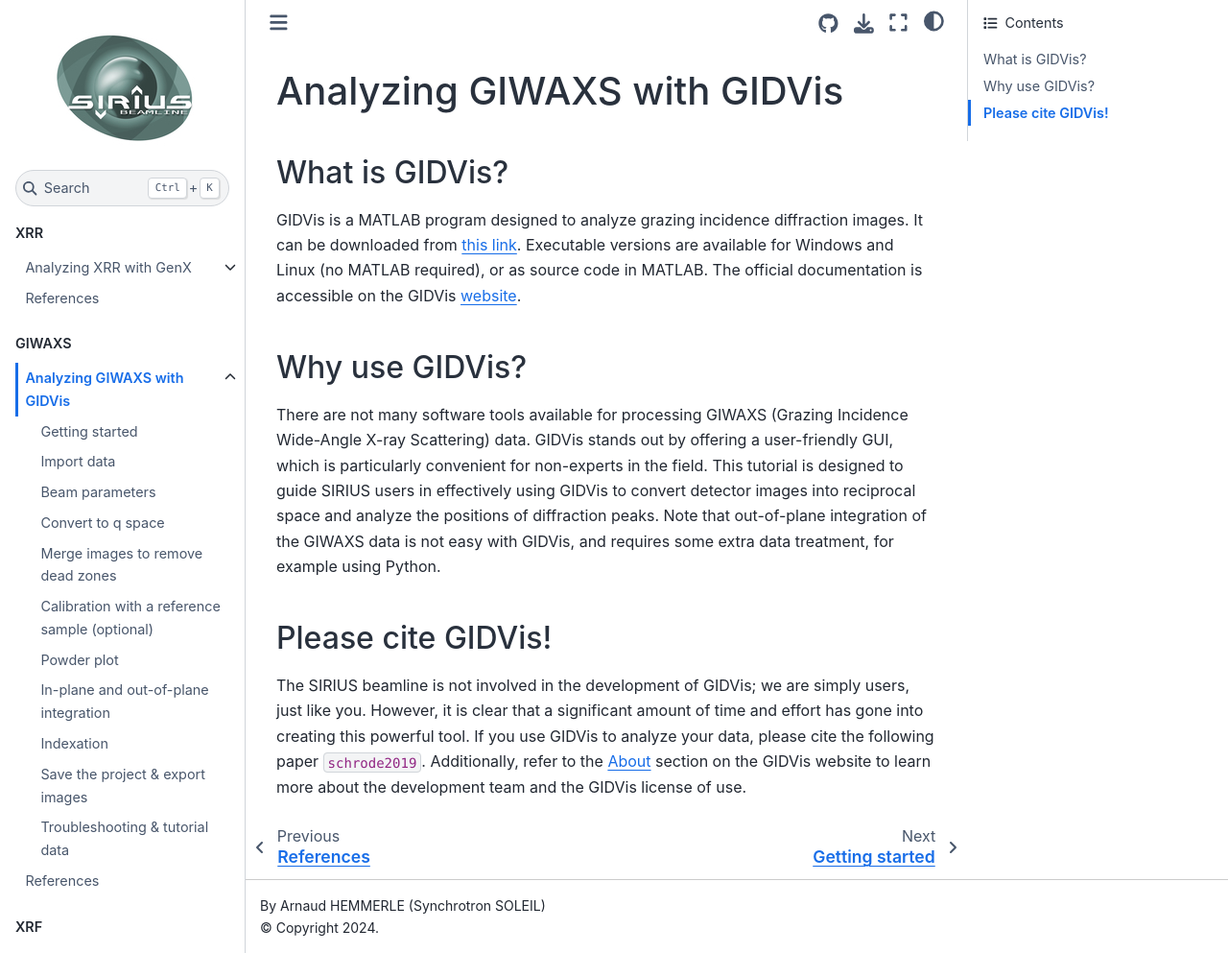
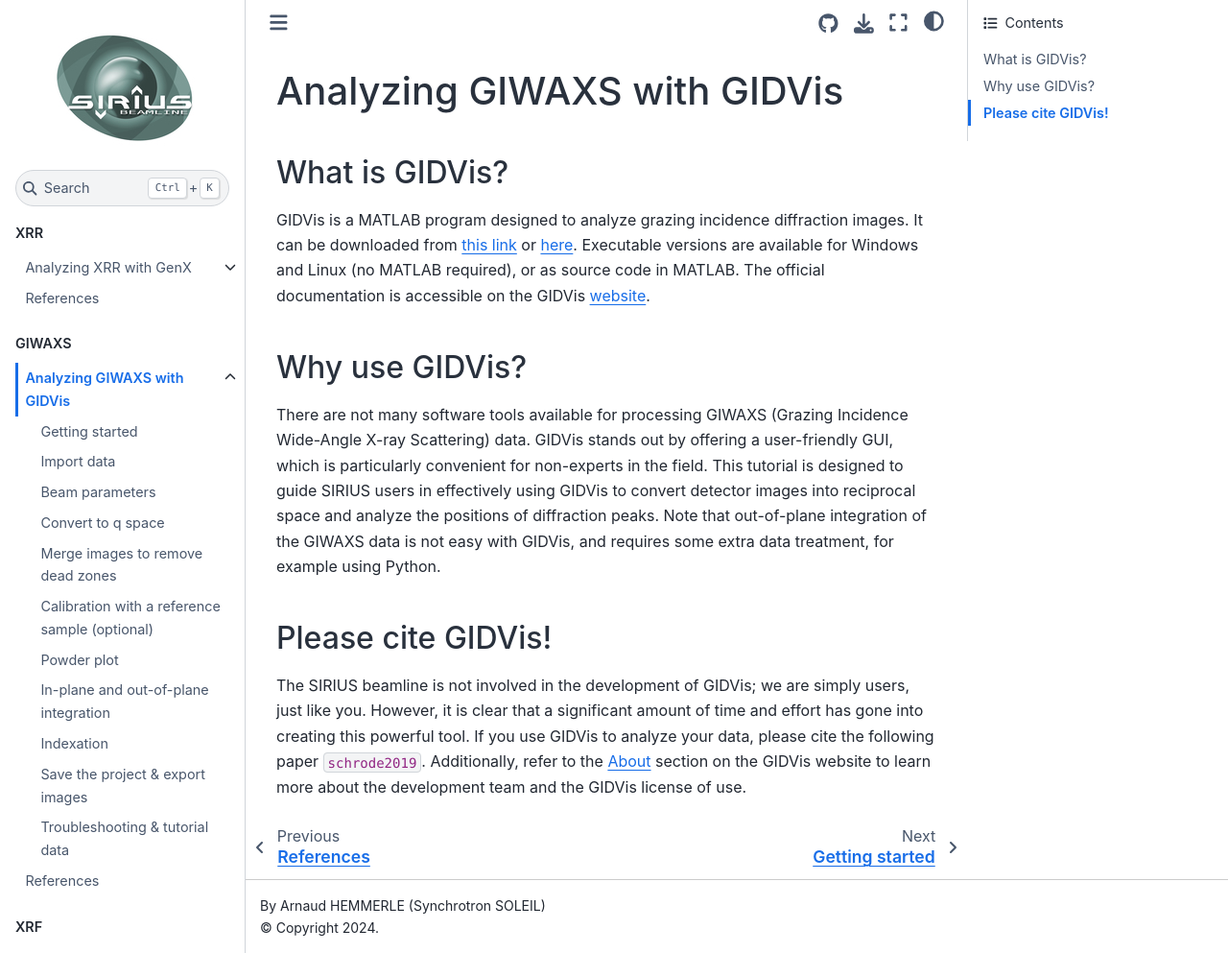
Before and after one commit to ArnaudHemmerle/data-analysis-on-sirius, a Jupyter Book: the page built from chapters/giwaxs/gidvis/about.md, in a window 1280 px wide and 993 px high. Shown: the whole window at 96% size. Built offline with Jupyter Book 1.0.4 settings and Sphinx 7.4.7 and the Sphinx Book theme 1.1.4, drawn with Linux system fonts in a browser that asks for light colours; cross-references to code outside the pages are shown as plain code.

Commit message:
Add link gidvis

```diff
--- a/chapters/giwaxs/gidvis/about.md
+++ b/chapters/giwaxs/gidvis/about.md
@@ -2,7 +2,7 @@
 
 ## What is GIDVis?
 
-GIDVis is a MATLAB program designed to analyze grazing incidence diffraction images. It can be downloaded from [this link](https://www.if.tugraz.at/amd/GIDVis/index.html). Executable versions are available for Windows and Linux (no MATLAB required), or as source code in MATLAB. The official documentation is accessible on the GIDVis [website](https://www.if.tugraz.at/amd/GIDVis/index.html).
+GIDVis is a MATLAB program designed to analyze grazing incidence diffraction images. It can be downloaded from [this link](https://www.if.tugraz.at/amd/GIDVis/index.html) or [here](https://bitbucket.org/BenediktSchrode/gidvis/wiki/Downloads). Executable versions are available for Windows and Linux (no MATLAB required), or as source code in MATLAB. The official documentation is accessible on the GIDVis [website](https://www.if.tugraz.at/amd/GIDVis/index.html).
 
 ## Why use GIDVis?
 
```
